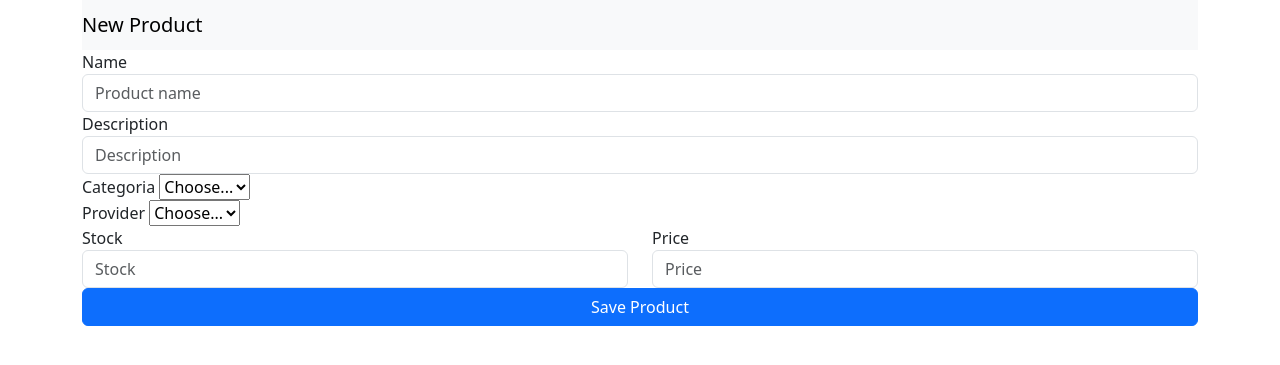
After one commit to AlbaVeloso/TiendaMVC, a PHP site: template app/views/product/home_product.php in a window 1280 px wide. The commit adds this page. Shown: the top 365 px of the page. Run offline with PHP 8.4, Linux system fonts and the light colour scheme; the template is opened without the code that fills it, so the values that code supplies are empty.

Commit message:
faena miercoles

```diff
--- a/app/models/Customer.php
+++ b/app/models/Customer.php
@@ -1,6 +1,7 @@
 <?php
 namespace Formacom\Models;
 use Illuminate\Database\Eloquent\Model;
+use Formacom\Database; // Add this line to import the Database class
 class Customer extends Model{
     protected $table="customer";
     protected $primaryKey = 'customer_id';
@@ -10,6 +11,8 @@ class Customer extends Model{
     public function phones(){
         return $this->hasMany(Phone::class,"customer_id");
     }
+
 }
 
+
 ?>
--- a/app/views/customer/home.php
+++ b/app/views/customer/home.php
@@ -35,8 +35,10 @@
                         <th scope="row"><?= $customer->customer_id ?></th>
                         <td><?= $customer->name ?></td>
                         <td><i class="fa-solid fa-user-pen"></i>
-                            <i class="fa-solid fa-trash"></i>
-                            <a href="<?=base_url()?>customer/show/<?=$customer->customer_id ?>"><i class="fa-solid fa-eye"></i></a>
+                            <a href="<?php echo base_url(); ?>customer/delete/<?php echo $customer->customer_id; ?>"><i
+                                    class="fa-solid fa-trash"></i></a>
+                            <a href="<?= base_url() ?>customer/show/<?= $customer->customer_id ?>"><i
+                                    class="fa-solid fa-eye"></i></a>
                         </td>
                     </tr>
                 <?php } ?>
--- /dev/null
+++ b/app/views/product/home_product.php
@@ -0,0 +1,69 @@
+<!DOCTYPE html>
+<html lang="en">
+
+<head>
+    <meta charset="UTF-8">
+    <meta name="viewport" content="width=device-width, initial-scale=1.0">
+    <link href="https://cdn.jsdelivr.net/npm/bootstrap@5.3.3/dist/css/bootstrap.min.css" rel="stylesheet"
+        integrity="sha384-QWTKZyjpPEjISv5WaRU9OFeRpok6YctnYmDr5pNlyT2bRjXh0JMhjY6hW+ALEwIH" crossorigin="anonymous">
+    <link rel="stylesheet" href="https://cdnjs.cloudflare.com/ajax/libs/font-awesome/6.7.2/css/all.min.css"
+        integrity="sha512-Evv84Mr4kqVGRNSgIGL/F/aIDqQb7xQ2vcrdIwxfjThSH8CSR7PBEakCr51Ck+w+/U6swU2Im1vVX0SVk9ABhg=="
+        crossorigin="anonymous" referrerpolicy="no-referrer" />
+    <script src="https://cdn.jsdelivr.net/npm/bootstrap@5.3.3/dist/js/bootstrap.bundle.min.js"></script>
+    <script src="<?= base_url() ?>assets/js/product.js" defer></script>
+    <title>Products</title>
+</head>
+
+<body>
+    <div class="container">
+        <nav class="navbar navbar-light bg-light">
+            <span class="navbar-brand mb-0 h1">New Product</span>
+        </nav>
+        <form id="form">
+            <div class="form-row">
+                <div class="form-group col-12">
+                    <label for="name">Name</label>
+                    <input type="text" class="form-control" id="name" placeholder="Product name">
+                </div>
+                <div class="form-group col-12">
+                    <label for="street">Description</label>
+                    <input type="text" class="form-control" id="description" placeholder="Description">
+                </div>
+            </div>
+            <div class="form-group">
+                <label for="inputAddress">Categoria</label>
+                <select id="category">
+                    <option selected>Choose...</option>
+
+                </select>
+            </div>
+            <div class="form-group">
+                <label for="">Provider</label>
+                <select id="provider">
+                    <option selected>Choose...</option>
+
+                </select>
+            </div>
+            <div class="row">
+                <div class="form-group col-md-6 col-sm-12">
+                    <label for="stock">Stock</label>
+                    <input type="number" min="0" class="form-control" id="stock" placeholder="Stock">
+                </div>
+                <div class="form-group col-md-6 col-sm-12">
+                    <label for="price">Price</label>
+                    <input type="number" min="0" class="form-control" id="price" placeholder="Price">
+                </div>
+            </div>
+
+
+            <button type="submit" class="btn col-12 btn-primary">Save Product</button>
+        </form>
+
+
+
+
+    </div>
+
+</body>
+
+</html>
--- /dev/null
+++ b/assets/js/product.js
@@ -0,0 +1,45 @@
+fetch("http://localhost/TiendaMVC/api/categories")
+.then(data=>data.json())
+.then(datos=>{
+    datos.forEach(element => {
+        let option=document.createElement("option");
+        option.value=element.category_id;
+        option.textContent=element.name;
+        document.getElementById("category").appendChild(option);
+
+
+    });
+})
+.catch(err=>{
+    console.log(err);
+})
+
+fetch("http://localhost/TiendaMVC/api/providers")
+.then(data=>data.json())
+.then(datos=>{
+    datos.forEach(element => {
+        let option=document.createElement("option");
+        option.value=element.provider_id;
+        option.textContent=element.name;
+        document.getElementById("provider").appendChild(option);
+
+
+    });
+})
+.catch(err=>{
+    console.log(err);
+})
+
+document.getElementById("form").onsubmit=function(e){
+    e.preventDefault();
+    let product={
+        'name': document.getElementById("name").value,
+        'description': document.getElementById("description").value,
+        'category_id': document.getElementById("category").value,
+        'provider_id': document.getElementById("provider").value,
+        'stock': document.getElementById("stock").value,
+        'price': document.getElementById("price").value
+    }
+    console.log(product)
+
+}
```
Also changed, not shown: app/controllers/ApiController.php (added, +37 -0 lines), app/controllers/CustomerController.php (+56 -3 lines), app/controllers/ProductController.php (added, +12 -0 lines), app/models/Category.php (added, +11 -0 lines), app/views/customer/detail.php (+18 -9 lines), app/views/customer/new.php (added, +51 -0 lines), assets/js/film.js (deleted, +0 -14 lines).
